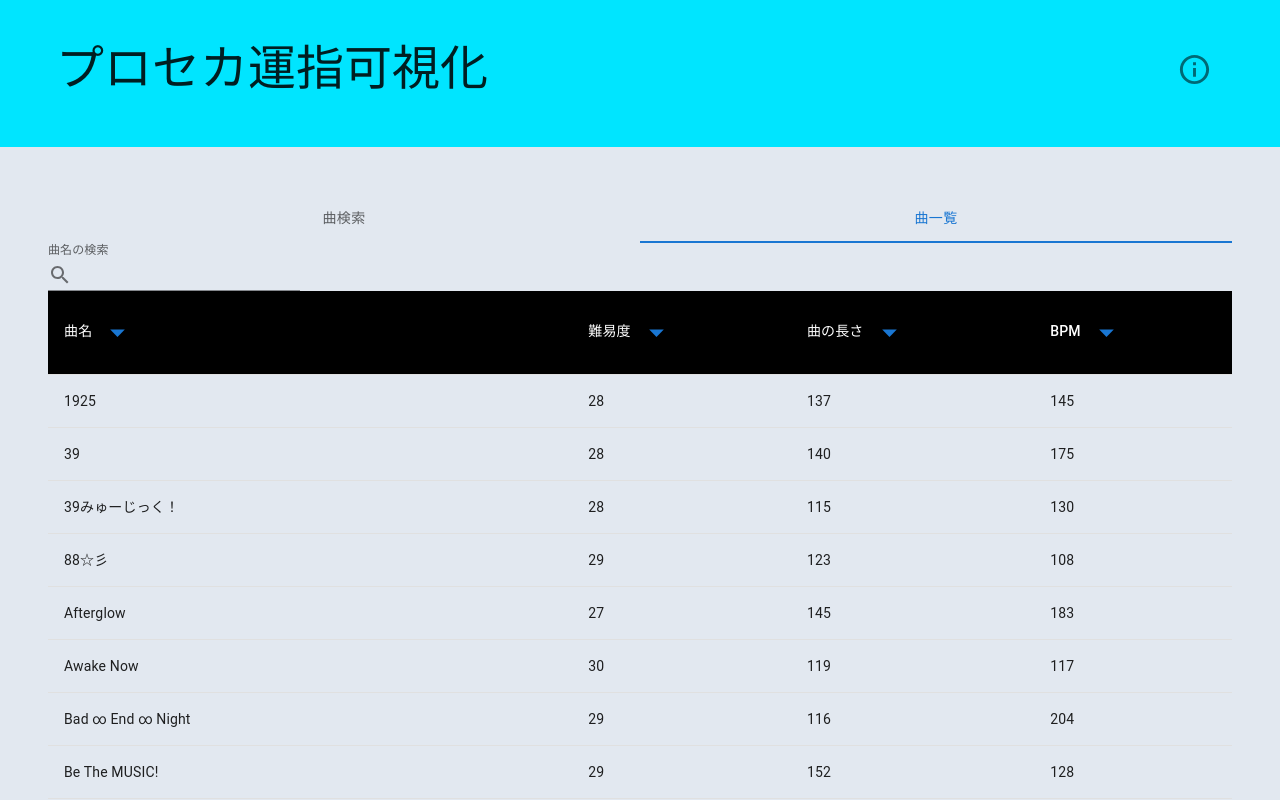
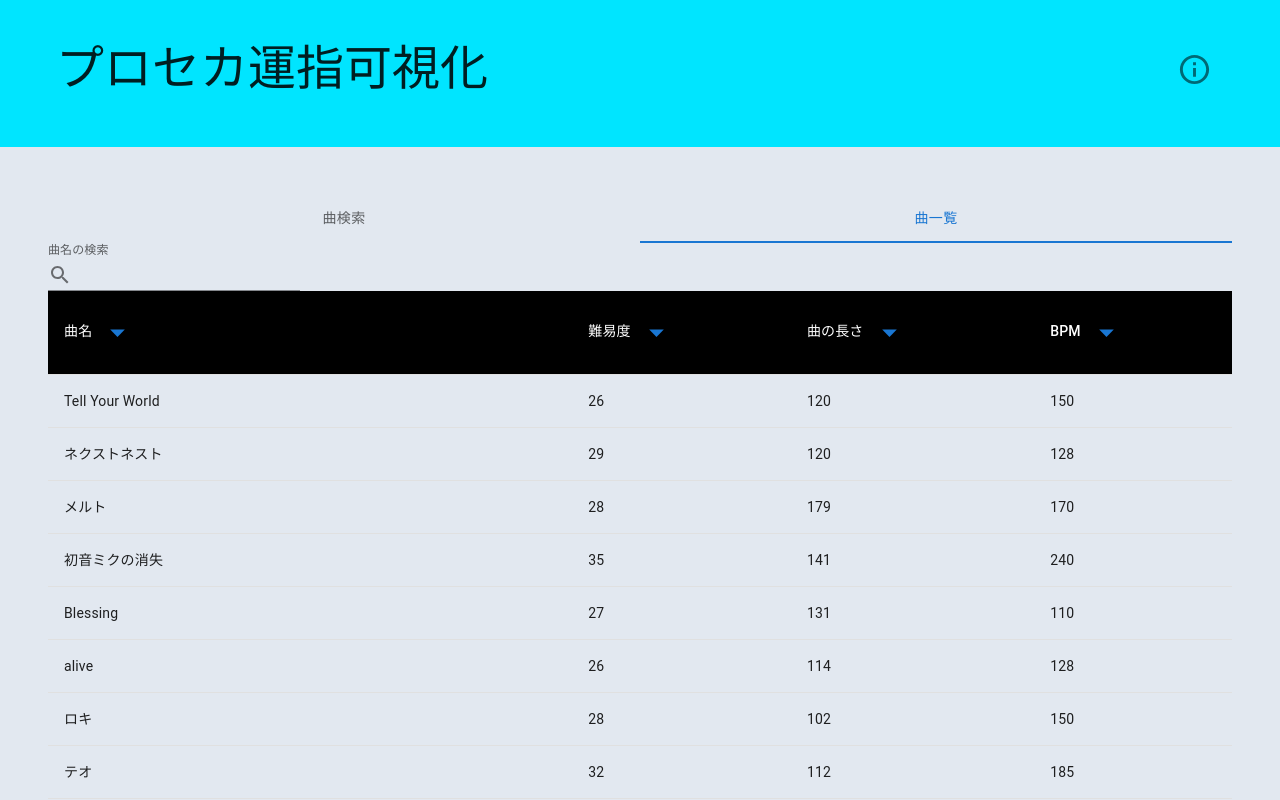
Before and after one commit to vdslab/watahal_proseka-fingering, a Next.js app: page / in a window 1280 px wide. Both pictures are taken after a click on the tab "曲一覧". Shown: the top 800 px of the page. Built offline with nearby package versions, Linux system fonts and the light colour scheme.

Commit message:
テーブルの初期状態が配信順になったよ

```diff
--- a/components/MusicTable.jsx
+++ b/components/MusicTable.jsx
@@ -41,16 +41,9 @@ export default function MusicTable({ data }) {
   const dataCell = `border ${cell}`;
   const smallDataCell = `border ${smallCell} text-center`;
 
-  const [showdata, setShowdata] = useState(data);
-
-  useEffect(() => {
-    setShowdata(data);
-  }, [data]);
-
-  function onclick(event) {
-    const value = event.currentTarget.value;
-    setShowdata([
-      ...showdata.sort((a, b) => {
+  function sorttable(data, value) {
+    return [
+      ...data.sort((a, b) => {
         if (a[`${value}`] < b[`${value}`]) {
           return -1;
         } else if (a[`${value}`] > b[`${value}`]) {
@@ -59,7 +52,17 @@ export default function MusicTable({ data }) {
           return 0;
         }
       }),
-    ]);
+    ];
+  }
+  const [showdata, setShowdata] = useState(sorttable(data, "id"));
+
+  useEffect(() => {
+    setShowdata(data);
+  }, [data]);
+
+  function onclick(event) {
+    const value = event.currentTarget.value;
+    setShowdata(sorttable(showdata, value));
   }
 
   const router = useRouter();
```
